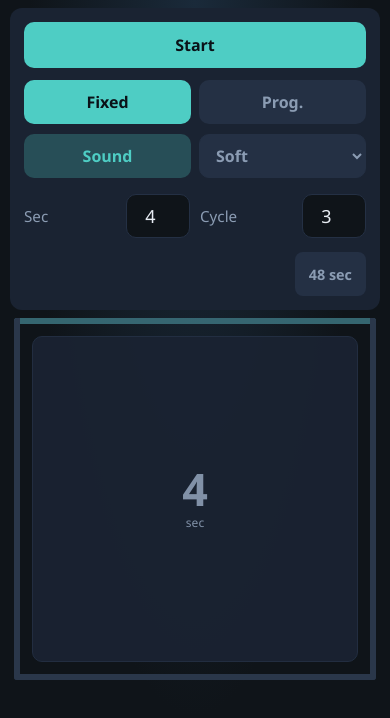
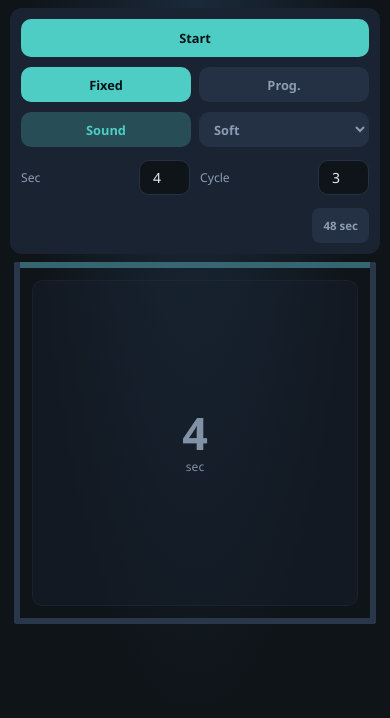
Before and after one commit to Serg364/box-breathing, a website built with Vite: page web-lite/index.html in a window 390 px wide. Built offline with nearby package versions, Linux system fonts and the light colour scheme.

Commit message:
Refactor CSS styles for improved layout and accessibility: updated background and border styles using color-mix, adjusted padding and font sizes for buttons and fields, and enhanced media queries for better responsiveness.

```diff
--- a/web-lite/src/styles/main.css
+++ b/web-lite/src/styles/main.css
@@ -554,10 +554,10 @@ body {
   min-width: 52px;
   min-height: 52px;
   padding: 6px;
-  background: var(--surface);
-  border: 1px solid var(--surface-2);
+  background: color-mix(in srgb, var(--surface) 40%, transparent);
+  border: 1px solid color-mix(in srgb, var(--surface-2) 40%, transparent);
   border-radius: 50%;
-  box-shadow: 0 0 20px rgba(0, 0, 0, 0.35);
+  box-shadow: none;
 }
 
 .spiral-center__countdown {
@@ -754,9 +754,10 @@ body {
   flex-direction: column;
   align-items: center;
   justify-content: center;
-  background: var(--surface);
+  background: color-mix(in srgb, var(--surface) 40%, transparent);
   border-radius: 10px;
-  border: 1px solid var(--surface-2);
+  border: 1px solid color-mix(in srgb, var(--surface-2) 40%, transparent);
+  box-shadow: none;
 }
 
 .square-center__countdown {
@@ -783,6 +784,10 @@ body {
 }
 
 @media (max-width: 640px) {
+  :root {
+    --touch-min: 35px;
+  }
+
   .app-layout {
     max-width: 100%;
     gap: 8px;
@@ -807,8 +812,17 @@ body {
   }
 
   .toolbar {
-    padding: 14px;
-    gap: 12px;
+    padding: 11px;
+    gap: 10px;
+  }
+
+  .btn {
+    font-size: 0.8rem;
+    padding: 10px 14px;
+  }
+
+  .btn--compact {
+    padding: 10px 12px;
   }
 
   .toolbar__row--options {
@@ -831,7 +845,8 @@ body {
 
   .mode-tab span {
     width: 100%;
-    font-size: 1rem;
+    font-size: 0.8rem;
+    padding: 6px 13px;
   }
 
   .toolbar__sound {
@@ -843,7 +858,8 @@ body {
   .sound-toggle span,
   .sound-style {
     width: 100%;
-    font-size: 1rem;
+    font-size: 0.8rem;
+    padding: 6px 10px;
   }
 
   .toolbar__settings {
@@ -855,18 +871,19 @@ body {
 
   .mini-field {
     justify-content: space-between;
-    font-size: 0.95rem;
-    padding: 4px 0;
+    font-size: 0.76rem;
+    padding: 3px 0;
   }
 
   .mini-field input {
-    width: 64px;
-    font-size: 18px;
+    width: 51px;
+    font-size: 14px;
+    padding: 6px 8px;
   }
 
   .toolbar__duration {
-    font-size: 0.9rem;
-    padding: 10px 14px;
+    font-size: 0.72rem;
+    padding: 8px 11px;
   }
 
   .toolbar__params {
```
